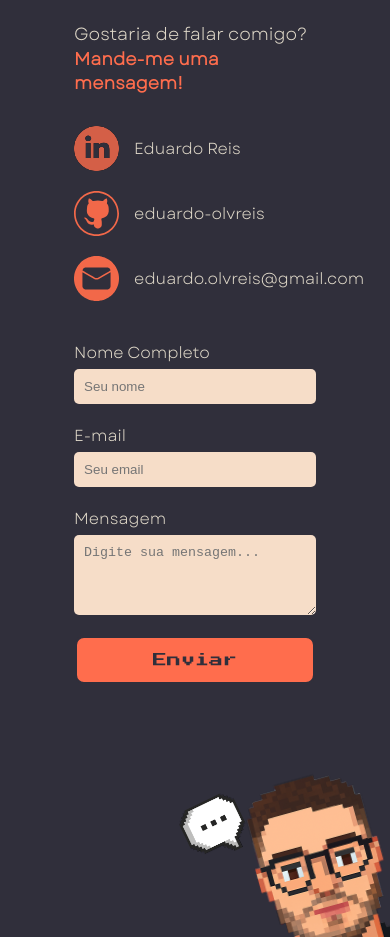
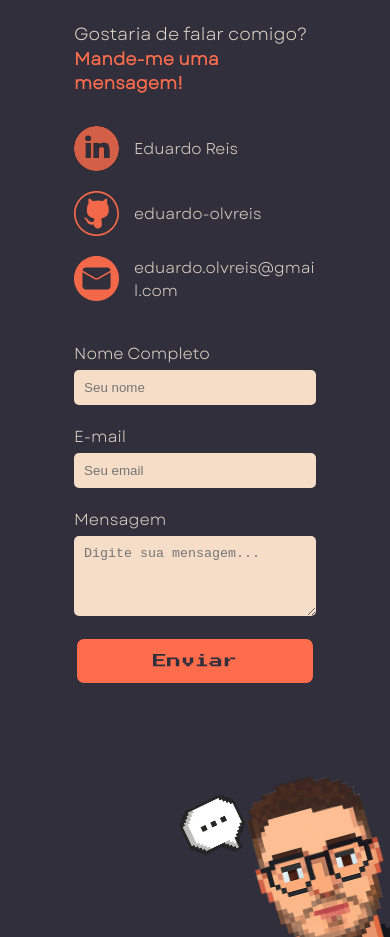
Before and after one commit to eduardo-olvreis/portfolio, a React (Vite) app: page / in a window 390 px wide. Shown: the part 2720-3657 px from the top of the page. Built offline with nearby package versions, Linux system fonts and the light colour scheme.

Commit message:
fix: ajuste no tamanho da fonte da contact

```diff
--- a/src/components/Contact/Contact.jsx
+++ b/src/components/Contact/Contact.jsx
@@ -12,9 +12,9 @@ export default function Contact(){
                         <span className="textImportant"> Mande-me uma mensagem!</span>
                     </p>
                     <ul className={style.list}>
-                        <li className="contactItem"><a href="https://www.linkedin.com/in/eduardo-olvreis/" target="__blank"><img src="../src/assets/images/icons/linkedin_Icon.svg" alt="Link para o meu Linkedin" /><p>Eduardo Reis</p></a></li>
-                        <li className="contactItem"><a href="https://github.com/eduardo-olvreis" target="__blank"><img src="../src/assets/images/icons/github_icon.svg" alt="Link para o meu GitHub" /><p>eduardo-olvreis</p></a></li>
-                        <li className="contactItem"><a href="mailto:eduardo.olvreis@email.com"><img src="../src/assets/images/icons/email_icon.svg" alt="Link para o meu Email" /><p>eduardo.olvreis@gmail.com</p></a></li>
+                        <li className={style.contactItem}><a href="https://www.linkedin.com/in/eduardo-olvreis/" target="__blank"><img src="../src/assets/images/icons/linkedin_Icon.svg" alt="Link para o meu Linkedin" /><p>Eduardo Reis</p></a></li>
+                        <li className={style.contactItem}><a href="https://github.com/eduardo-olvreis" target="__blank"><img src="../src/assets/images/icons/github_icon.svg" alt="Link para o meu GitHub" /><p>eduardo-olvreis</p></a></li>
+                        <li className={style.contactItem}><a href="mailto:eduardo.olvreis@gmail.com"><img src="../src/assets/images/icons/email_icon.svg" alt="Link para o meu Email" /><p>eduardo.olvreis@gmail.com</p></a></li>
                     </ul>
                 </div>
                 <div className={style.formWrapper}>
--- a/src/components/Contact/Contact.module.css
+++ b/src/components/Contact/Contact.module.css
@@ -67,7 +67,8 @@
 }
 
 .contactItem p{
-    font-size: var(--font-size-p);
+    font-size: clamp(0.85rem, 4vw, 1rem);
+    overflow-wrap: anywhere;
 }
 
 /* Boneco Padrão (Mobile/Tablet) */
@@ -235,6 +236,8 @@
         width: 300px;
         max-width: 500px;
     }
+
+
 }
 
 /* Desktops */
```
